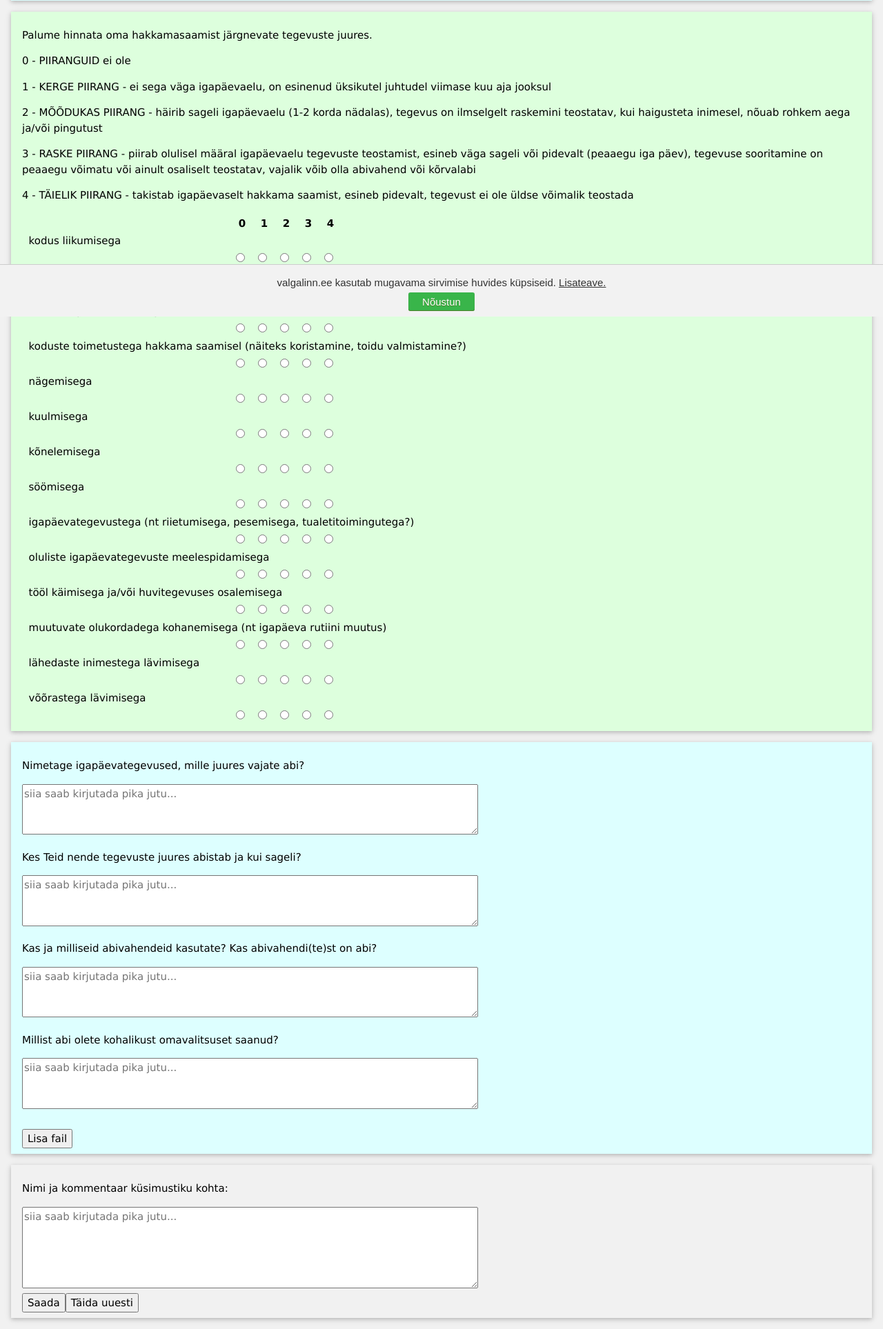
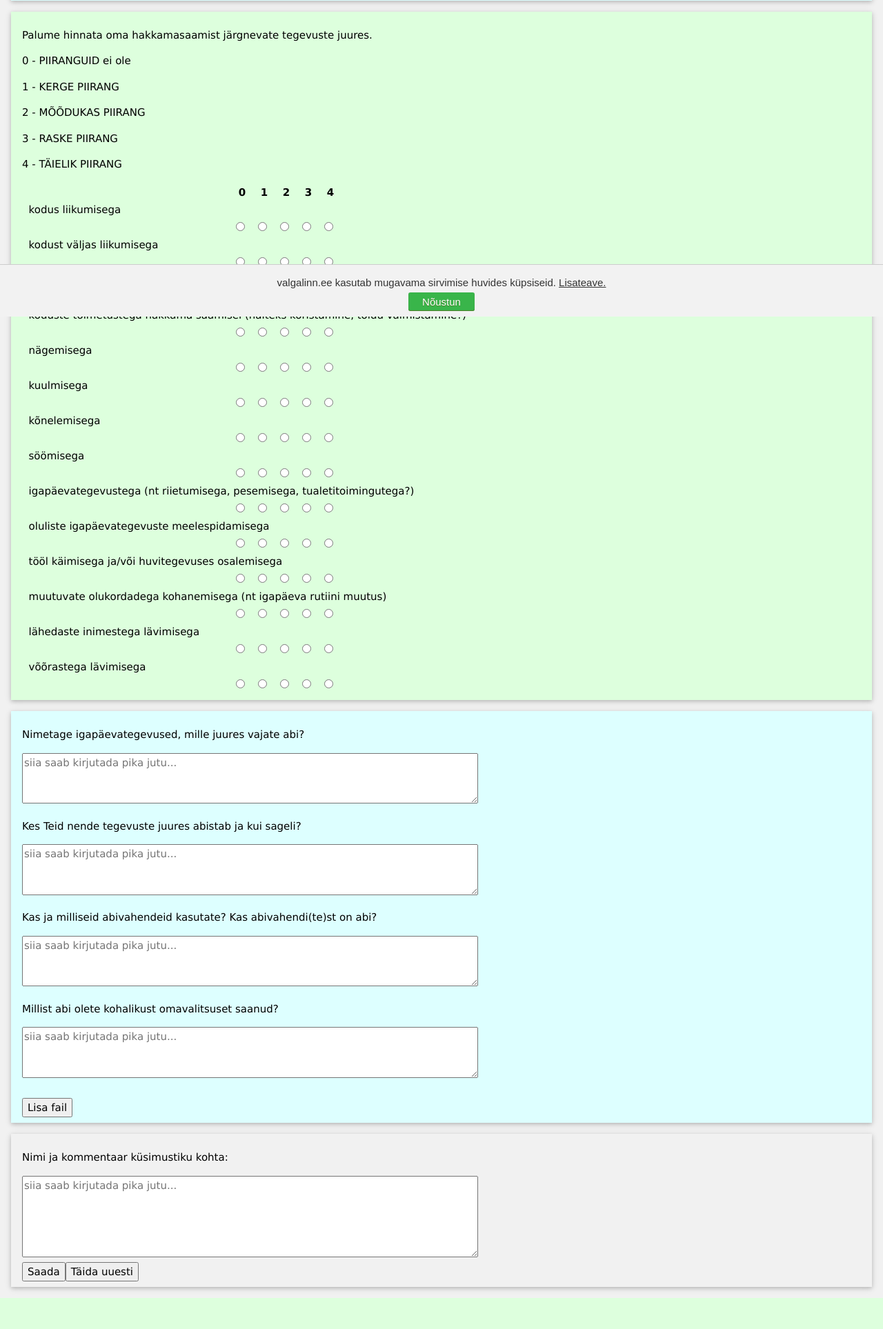
Before and after one commit to kalevhark/rfk, a Django app: page /kysimustik7/ in a window 1280 px wide. Shown: the part 341-2268 px from the top of the page at 69% size. After the commit the page ends 2223 px from the top, so only its background shows below. Run offline with Django 3.2, Linux system fonts and the light colour scheme; lists and menus that the app fills with data are empty; some libraries are stand-ins or nearby versions.

Commit message:
kysimustik7

```diff
--- a/main/static/main/kysimustik7.js
+++ b/main/static/main/kysimustik7.js
@@ -3,8 +3,22 @@ function initialState() {
       ipAddress: ipAddress,
       showBackgroundInfo: false,
       skaalad: [
-        { text: '1-10', skaala: [1,2,3,4,5,6,7,8,9,10], skaalaMax: 10, extraKysimus: 4, value: 0},
-        { text: '0-4', skaala: [0,1,2,3,4], skaalaMax: 4, extraKysimus: 2, value: 1},
+        { text: '1-10', skaala: [1,2,3,4,5,6,7,8,9,10], extraKysimus: 4,
+          legend: [
+            '1 = piiranguid ega takistusi ei ole',
+            '10 = tegevus on võimatu või täielikult takistatud'
+          ],
+          value: 0
+        },
+        { text: '0-4', skaala: [0,1,2,3,4], extraKysimus: 1,
+          legend: [
+            '0 - PIIRANGUID ei ole',
+            '1 - KERGE PIIRANG',
+            '2 - MÕÕDUKAS PIIRANG',
+            '3 - RASKE PIIRANG',
+            '4 - TÄIELIK PIIRANG'
+          ],
+          value: 1},
       ],
       selectedSkaala: selectedSkaala,
       options: [
--- a/main/templates/main/kysimustik7.html
+++ b/main/templates/main/kysimustik7.html
@@ -141,21 +141,23 @@
     <div v-show="showKysimustik" class="w3-panel w3-padding w3-card  w3-pale-green">
       <h3 v-show="showBackgroundInfo">Enesehindamise küsimustik</h3>
       <p>[[ kysimustikQuestion ]]</p>
-      <div v-if="selectedSkaala == 1">
-        <p>0 - PIIRANGUID ei ole</p>
-        <p>1 - KERGE PIIRANG - ei sega väga igapäevaelu, on esinenud üksikutel juhtudel viimase kuu aja jooksul</p>
-        <p>2 - MÕÕDUKAS PIIRANG - häirib sageli igapäevaelu (1-2 korda nädalas), tegevus on ilmselgelt raskemini teostatav, kui
-          haigusteta inimesel, nõuab rohkem aega ja/või pingutust</p>
-        <p>3 - RASKE PIIRANG - piirab olulisel määral igapäevaelu tegevuste teostamist, esineb väga sageli või pidevalt (peaaegu iga
-          päev), tegevuse sooritamine on peaaegu võimatu või ainult osaliselt teostatav, vajalik võib olla abivahend või
-          kõrvalabi</p>
-        <p>4 - TÄIELIK PIIRANG - takistab igapäevaselt hakkama saamist, esineb pidevalt, tegevust ei ole üldse võimalik teostada</p>
-      </div>
-      <div v-else>
-        <p>[[ skaalad[selectedSkaala].skaala[0] ]] = piiranguid ega takistusi ei ole</p>
-        <p>[[ skaalad[selectedSkaala].skaala.slice(-1)[0] ]] = tegevus on võimatu või täielikult takistatud</p>
-      </div>
-
+{#      <div v-if="selectedSkaala == 1">#}
+{#        <p>0 - PIIRANGUID ei ole</p>#}
+{#        <p>1 - KERGE PIIRANG - ei sega väga igapäevaelu, on esinenud üksikutel juhtudel viimase kuu aja jooksul</p>#}
+{#        <p>2 - MÕÕDUKAS PIIRANG - häirib sageli igapäevaelu (1-2 korda nädalas), tegevus on ilmselgelt raskemini teostatav, kui#}
+{#          haigusteta inimesel, nõuab rohkem aega ja/või pingutust</p>#}
+{#        <p>3 - RASKE PIIRANG - piirab olulisel määral igapäevaelu tegevuste teostamist, esineb väga sageli või pidevalt (peaaegu iga#}
+{#          päev), tegevuse sooritamine on peaaegu võimatu või ainult osaliselt teostatav, vajalik võib olla abivahend või#}
+{#          kõrvalabi</p>#}
+{#        <p>4 - TÄIELIK PIIRANG - takistab igapäevaselt hakkama saamist, esineb pidevalt, tegevust ei ole üldse võimalik teostada</p>#}
+{#      </div>#}
+{#      <div v-else>#}
+{#        <p>[[ skaalad[selectedSkaala].skaala[0] ]] = piiranguid ega takistusi ei ole</p>#}
+{#        <p>[[ skaalad[selectedSkaala].skaala.slice(-1)[0] ]] = tegevus on võimatu või täielikult takistatud</p>#}
+{#      </div>#}
+      <p v-for="rida in skaalad[selectedSkaala].legend">
+        [[ rida ]]
+      </p>
       <table>
         <tr>
           <th class="question"></th>
```
